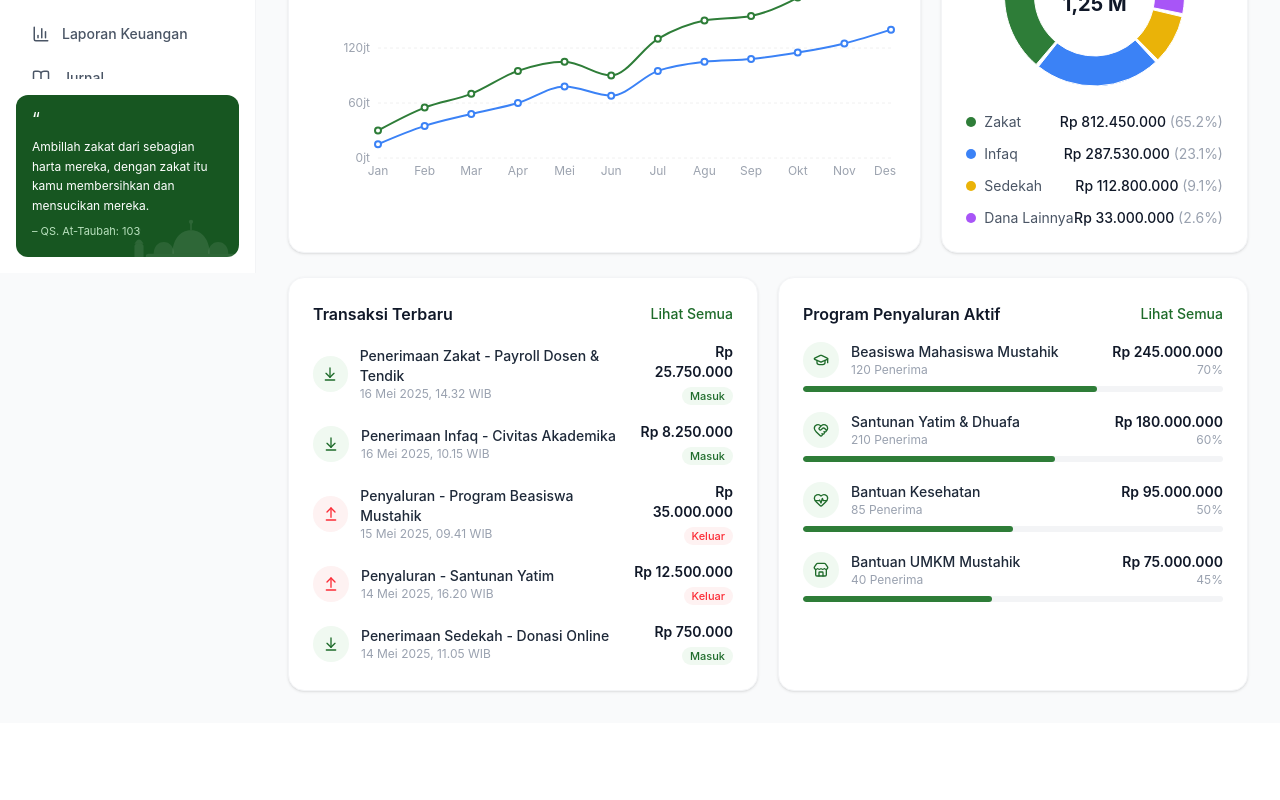
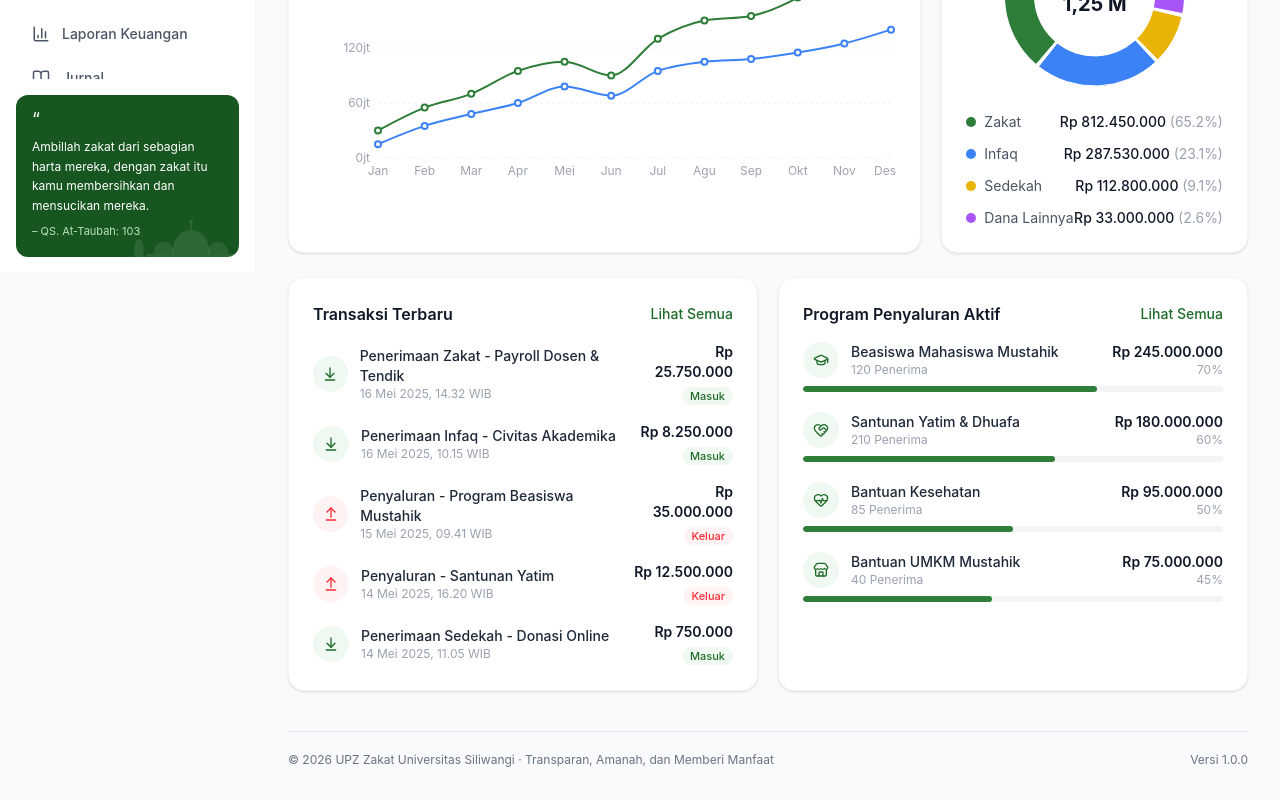
Before and after one commit to fadhilahendani21/upz-zakat-frontend, a React (Vite) app: page /dashboard in a window 1280 px wide. Shown: the part 527-1327 px from the top of the page. Before the commit the page ends 1250 px from the top, so only its background shows below. Built offline with nearby package versions, Linux system fonts and the light colour scheme.

Commit message:
Tambah footer copyright & versi di dashboard

```diff
--- a/src/layouts/DashboardLayout.jsx
+++ b/src/layouts/DashboardLayout.jsx
@@ -3,18 +3,31 @@ import Sidebar from "../components/dashboard/Sidebar";
 import Topbar from "../components/dashboard/Topbar";
 import MosqueIllustration from "../components/dashboard/MosqueIllustration";
 
+const APP_VERSION = "1.0.0";
+
 export default function DashboardLayout() {
   return (
     <div className="flex bg-gray-50 min-h-screen">
       <Sidebar />
-      <div className="flex-1 p-8 relative overflow-hidden">
+      <div className="flex-1 p-8 relative overflow-hidden flex flex-col">
         <MosqueIllustration className="pointer-events-none absolute -top-4 right-0 w-80 lg:w-96 text-brand-100/80 -z-0" />
-        <div className="relative z-10">
+        <div className="relative z-10 flex-1">
           <Topbar
             subtitle="Selamat datang di Sistem Keuangan UPZ Zakat Universitas Siliwangi"
           />
           <Outlet />
         </div>
+
+        <footer className="relative z-10 mt-10 pt-5 border-t border-gray-200 flex flex-col sm:flex-row items-center justify-between gap-1 text-xs text-gray-500">
+          <p>
+            © {new Date().getFullYear()} UPZ Zakat Universitas Siliwangi
+            <span className="hidden sm:inline"> · </span>
+            <span className="block sm:inline">
+              Transparan, Amanah, dan Memberi Manfaat
+            </span>
+          </p>
+          <p>Versi {APP_VERSION}</p>
+        </footer>
       </div>
     </div>
   );
```
